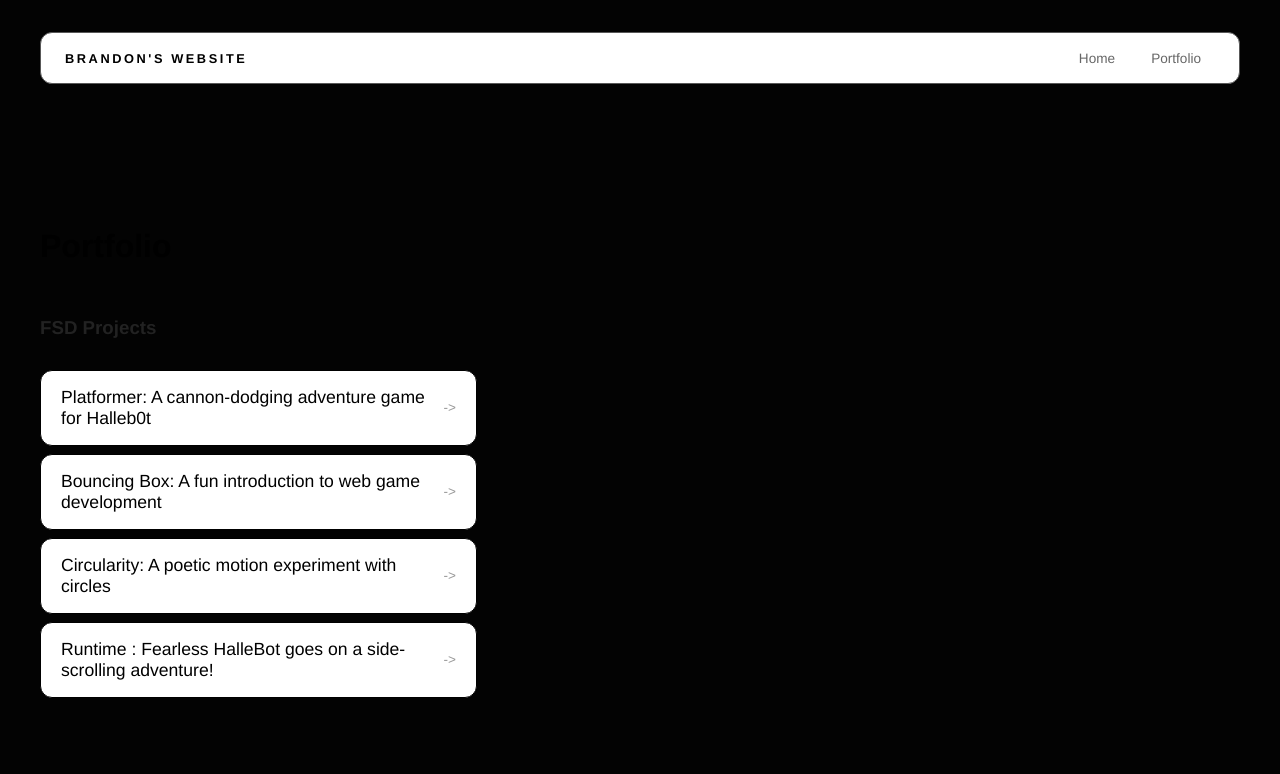
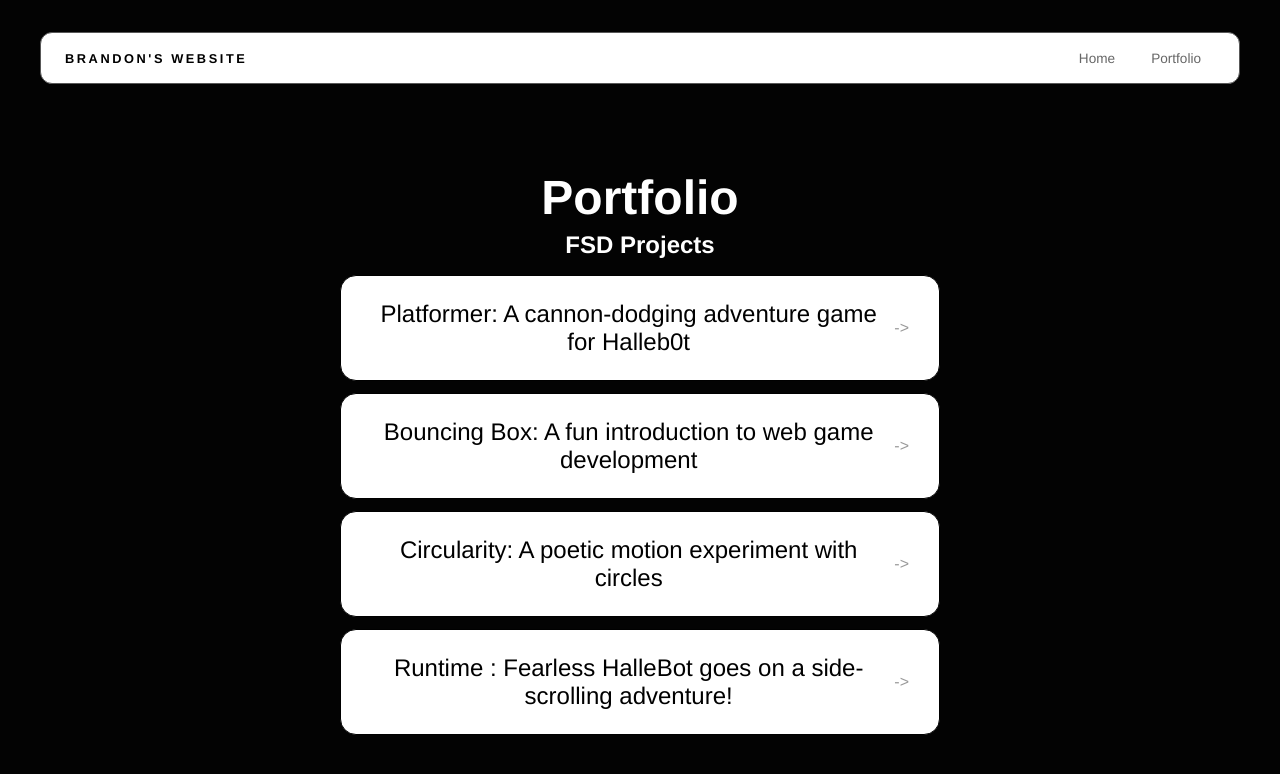
Before and after one commit to Brandon-J12/Brandon-J12.github.io, a plain HTML site: page portfolio.html in a window 1280 px wide. Drawn offline with Linux system fonts and the light colour scheme.

Commit message:
Music and text centering

```diff
--- a/portfolio.html
+++ b/portfolio.html
@@ -21,8 +21,8 @@
       </ul>
     </nav>
 
-    <main>
-      <div class="content">
+    <main class="portfolio-main">
+      <div class="content portfolio-content">
         <h1>Portfolio</h1>
         <h3>FSD Projects</h3>
         <ul id="portfolio">
@@ -39,10 +39,10 @@
  <a href="fsd-projects/runtime/">Runtime : Fearless HalleBot goes on a side-scrolling adventure!</a>
 </li>
         </ul>
-
-        <!-- ASD Projects will go here -->
-
       </div>
+      <audio autoplay loop>
+        <source src="DOORS ORIGINAL SOUNDTRACK VOL. 2 - Jeff's Jingle 4.mp3">
+      </audio>
     </main>
   </div>
 </body>
--- a/style.css
+++ b/style.css
@@ -15,6 +15,11 @@ body {
   margin: 0 auto;
   padding: 32px 40px;
 }
+
+/* ========================= */
+/* MAIN / HOME PAGE          */
+/* ========================= */
+
 main {
   display: grid;
   grid-template-columns: minmax(220px, 1fr) minmax(420px, 1.6fr);
@@ -33,6 +38,11 @@ main {
   align-items: flex-start;
   gap: 12px;
 }
+
+/* ========================= */
+/* HOME TEXT                 */
+/* ========================= */
+
 h2 {
   margin: 0;
   font-size: clamp(4rem, 10vw, 7rem);
@@ -40,24 +50,22 @@ h2 {
   font-weight: 900;
   letter-spacing: -0.04em;
   text-transform: uppercase;
-  color: #000;
+  color: #ffffff;
 }
 
 .content > p {
   margin: 0;
-  color: #999;
+  color: #ffffff;
   font-size: 0.9rem;
   text-transform: uppercase;
   letter-spacing: 0.15em;
   line-height: 1.4;
 }
-h2 {
-  color: #ffffff; /* bright accent */
-}
 
-.content p {
-  color: #ffffff;
-}
+/* ========================= */
+/* INTERESTS                 */
+/* ========================= */
+
 #interests {
   margin-top: 32px;
   width: 100%;
@@ -69,7 +77,7 @@ h2 {
   font-weight: 700;
   text-transform: uppercase;
   letter-spacing: 0.2em;
-  color: #aaa;
+  color: #000000;
 }
 
 #interests ul {
@@ -82,42 +90,37 @@ h2 {
 }
 
 #interests li {
-  color: #555;
+  color: #000000;
   font-size: 1rem;
   font-weight: 600;
   padding: 10px 20px;
-  background: #fff;
-  border: 1px solid #ddd;
+  background: #ffe8ec;
+  border: 1px solid #000000;
   border-radius: 100px;
+
   transition:
     background 0.25s ease,
     color 0.25s ease,
     transform 0.25s ease;
+
   cursor: default;
 }
 
 #interests li:hover {
-  background: #000;
-  color: #fff;
+  background: #000000;
+  color: #ffffff;
   border-color: #ffffff;
   transform: translateY(-2px);
 }
-#interests h3 {
-  color: #000000;
+
+#sub-text {
+  color: #1b1b1bfc;
 }
 
-#interests li {
-  background: #ffe8ec;
-  border-color: #000000;
-  color: #000000;
-}
-#sub-text{
-  color: #1b1b1bfc
-}
-#interests li:hover {
-  background: #000000;
-  color: #ffffff;
-}
+/* ========================= */
+/* PROFILE IMAGE             */
+/* ========================= */
+
 .sidebar-img {
   width: 100%;
   max-width: 760px;
@@ -126,7 +129,10 @@ h2 {
   display: block;
   border-radius: 16px;
   filter: grayscale(30%);
-  box-shadow: 0 8px 30px rgba(0, 0, 0, 0.12);
+
+  box-shadow:
+    0 8px 30px rgba(0, 0, 0, 0.12);
+
   transition:
     filter 0.4s ease,
     transform 0.4s ease,
@@ -136,14 +142,23 @@ h2 {
 .sidebar-img:hover {
   filter: grayscale(0%);
   transform: translateY(-4px);
-  box-shadow: 0 16px 40px rgba(0, 0, 0, 0.18);
+
+  box-shadow:
+    0 16px 40px rgba(0, 0, 0, 0.18);
 }
+
+/* ========================= */
+/* NAVIGATION                */
+/* ========================= */
+
 nav {
   display: flex;
   justify-content: space-between;
   align-items: center;
+
   margin-bottom: 48px;
   padding: 16px 24px;
+
   background: #ffffff;
   border: 1px solid #585858;
   border-radius: 12px;
@@ -173,47 +188,114 @@ nav h1 {
   font-weight: 500;
   padding: 6px 14px;
   border-radius: 8px;
+
   transition:
     background 0.25s ease,
     color 0.25s ease;
 }
 
 .nav-li a:hover {
-  background: #000;
-  color: #fff;
+  background: #000000;
+  color: #ffffff;
 }
-/* Portfolio styles */
-.content h1 {
-  color: black;
+
+/* ========================= */
+/* PORTFOLIO PAGE            */
+/* ========================= */
+
+/* Overrides the normal 2-column grid */
+.portfolio-main {
+  display: flex;
+  flex-direction: column;
+  align-items: center;
+  justify-content: center;
+
+  width: 100%;
+  min-height: calc(100vh - 160px);
 }
+
+/* Entire portfolio section */
+.portfolio-content {
+  display: flex;
+  flex-direction: column;
+  align-items: center;
+
+  width: 100%;
+  text-align: center;
+
+  gap: 6px;
+}
+
+/* Portfolio title */
+.portfolio-content h1 {
+  width: 100%;
+  margin: 0;
+
+  color: #ffffff;
+  text-align: center;
+
+  font-size: 3rem;
+  font-weight: 800;
+}
+
+/* FSD Projects */
+.portfolio-content h3 {
+  width: 100%;
+  margin: 0 0 10px;
+
+  color: #ffffff;
+  text-align: center;
+
+  font-size: 1.5rem;
+  font-weight: 700;
+}
+
+/* ========================= */
+/* PORTFOLIO BUTTONS         */
+/* ========================= */
 
 #portfolio {
   list-style: none;
+
+  width: 600px;
+  max-width: 100%;
+
   margin: 0;
   padding: 0;
-  width: 100%;
+
   display: flex;
   flex-direction: column;
-  gap: 8px;
+
+  gap: 12px;
 }
 
 #portfolio li {
-  border-radius: 12px;
+  width: 100%;
+  border-radius: 16px;
   overflow: hidden;
 }
 
 #portfolio a {
   display: flex;
-  justify-content: space-between;
+  justify-content: center;
   align-items: center;
+
+  width: 100%;
+
   text-decoration: none;
+  text-align: center;
+
   color: #000000;
-  padding: 16px 20px;
-  font-size: 1.1rem;
+
+  padding: 24px 30px;
+
+  font-size: 1.5rem;
   font-weight: 500;
-  background: #fff;
+
+  background: #ffffff;
   border: 1px solid #000000;
-  border-radius: 12px;
+  border-radius: 16px;
+
   transition:
     background 0.25s ease,
     color 0.25s ease,
@@ -221,17 +303,24 @@ nav h1 {
 }
 
 #portfolio a:hover {
-  background: #000;
+  background: #000000;
   color: #ffffff;
   border: 1px solid #ffffff;
-  transform: translateX(4px);
+
+  transform: translateX(6px);
 }
 
+/* Arrow */
 #portfolio a::after {
   content: "->";
-  font-size: 0.85rem;
+
+  font-size: 1rem;
   opacity: 0.4;
+
+  margin-left: 8px;
+
   transition: opacity 0.25s ease;
+
   white-space: nowrap;
 }
 
```
Also changed, not shown: index.html (+3 -0 lines), 2 other files.
